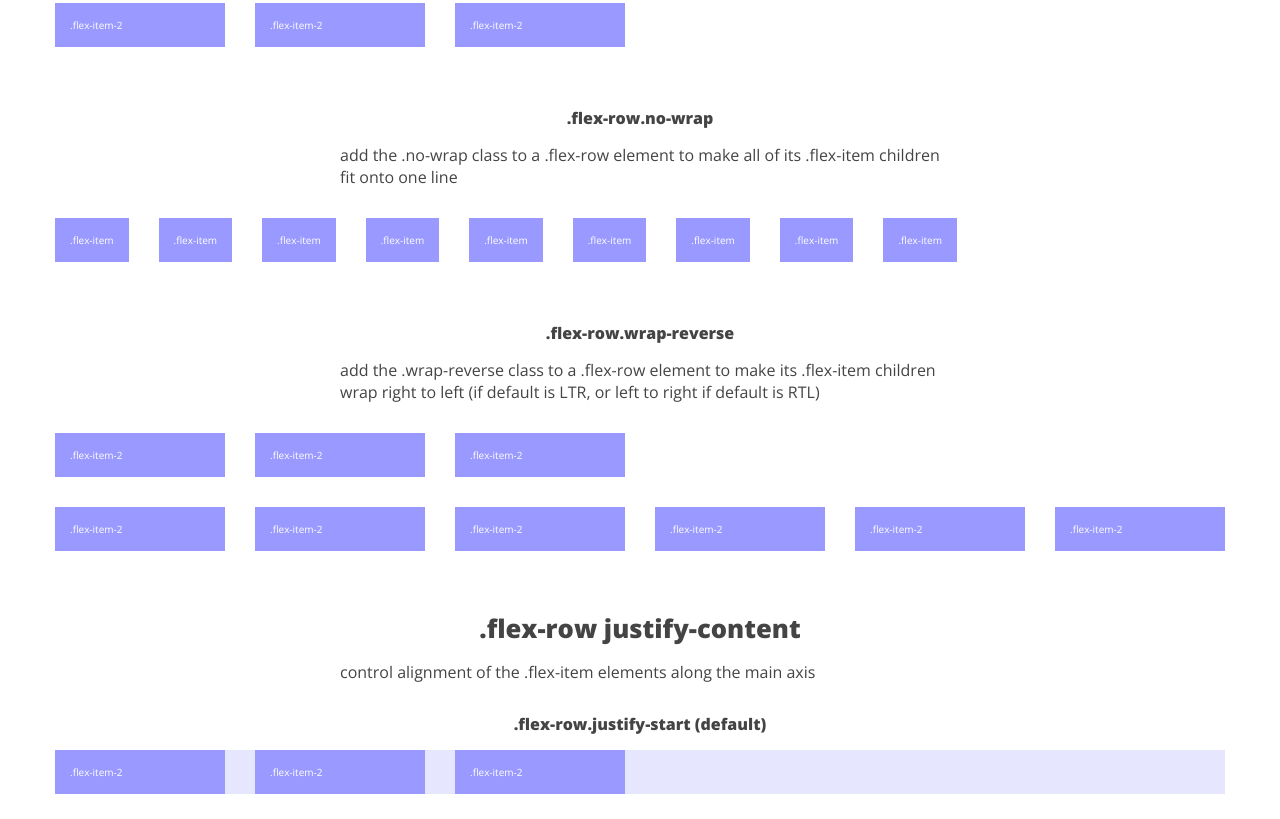
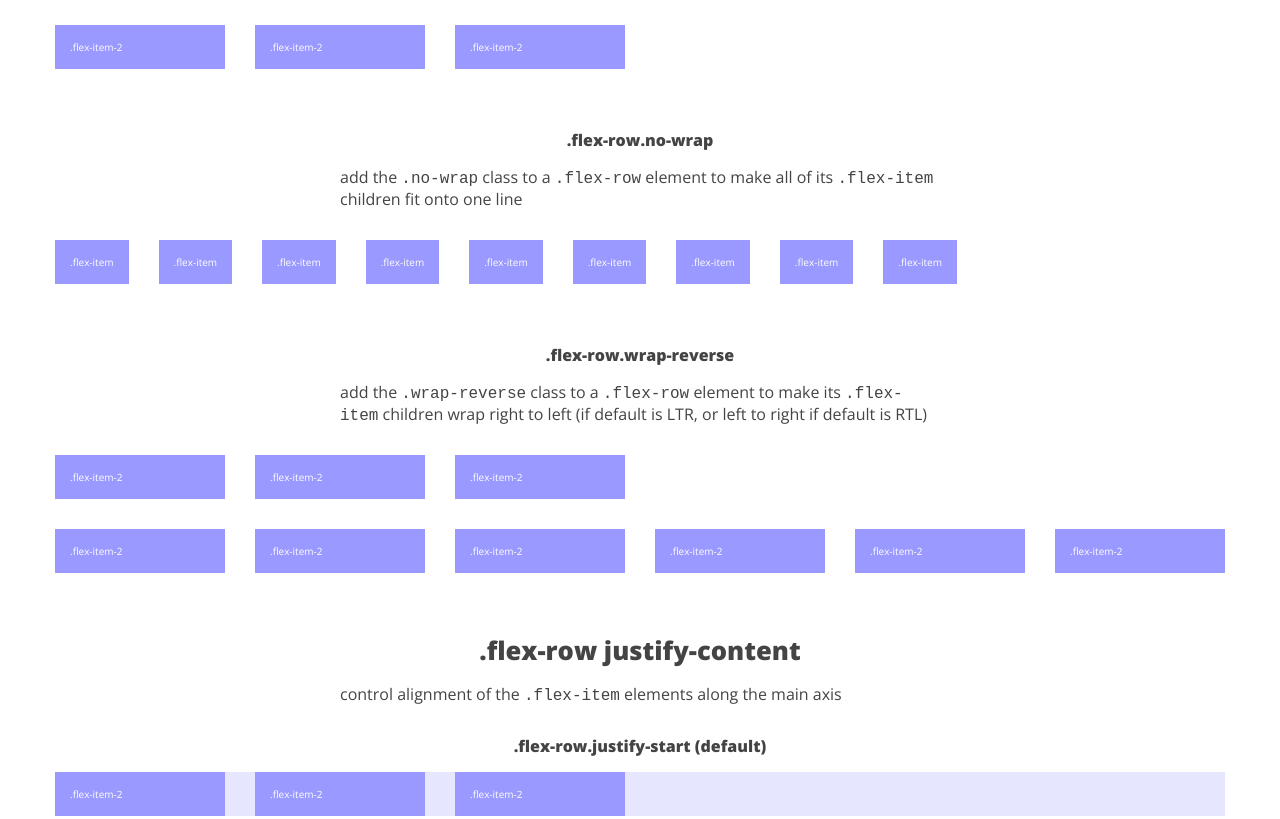
Before and after one commit to clareoneill/flexbox-grid, a website: page index.html in a window 1280 px wide. Shown: the part 2522-3341 px from the top of the page. Drawn offline with nearby package versions, Linux system fonts and the light colour scheme.

Commit message:
wrap code snippets in the <code/> tag and add minor copy updates

```diff
--- a/index.html
+++ b/index.html
@@ -102,7 +102,7 @@
       <div class="container">
         <div class="section-header">
           <h2 class="beta">Mini grid layout</h2>
-          <p>add the .mini class to a .flex-row element to apply the default grid styling to the .flex-item elements when the viewport is smaller than 500px (recommend using .flex-item-4 at the smallest)</p>
+          <p>add the <code>.mini</code> class to a <code>.flex-row</code> element to apply the default grid styling to its children <code>.flex-item</code> elements, when the viewport is smaller than 500px (recommend using <code>.flex-item-4</code> at the narrowest column width)</p>
         </div>
 
         <div class="flex-row mini">
@@ -146,7 +146,7 @@
         <section>
           <div class="section-header">
             <h3 class="gamma">.flex-row.flex-grow</h3>
-            <p>add the .flex-grow class to a .flex-row element to make all of its .flex-item children fill the horizontal space, regardless of its assigned column width</p>
+            <p>add the <code>.flex-grow</code> class to a <code>.flex-row</code> element to make all of its <code>.flex-item</code> children fill the horizontal space, regardless of each of their assigned column classes</p>
           </div>
           <div class="flex-row flex-grow">
             <div class="flex-item-2">.flex-item-2</div>
@@ -177,7 +177,7 @@
 
           <div class="section-header">
             <h4 class="delta">.flex-row.no-wrap</h4>
-            <p>add the .no-wrap class to a .flex-row element to make all of its .flex-item children fit onto one line</p>
+            <p>add the <code>.no-wrap</code> class to a <code>.flex-row</code> element to make all of its <code>.flex-item</code> children fit onto one line</p>
           </div>
           <div class="flex-row no-wrap">
             <div class="flex-item">.flex-item</div>
@@ -193,7 +193,7 @@
 
           <div class="section-header">
             <h4 class="delta">.flex-row.wrap-reverse</h4>
-            <p>add the .wrap-reverse class to a .flex-row element to make its .flex-item children wrap right to left (if default is LTR, or left to right if default is RTL)</p>
+            <p>add the <code>.wrap-reverse</code> class to a <code>.flex-row</code> element to make its <code>.flex-item</code> children wrap right to left (if default is LTR, or left to right if default is RTL)</p>
           </div>
           <div class="flex-row wrap-reverse">
             <div class="flex-item-2">.flex-item-2</div>
@@ -211,7 +211,7 @@
         <section>
           <div class="section-header">
             <h3 class="gamma">.flex-row justify-content</h3>
-            <p>control alignment of the .flex-item elements along the main axis</p>
+            <p>control alignment of the <code>.flex-item</code> elements along the main axis</p>
           </div>
 
           <h4 class="delta">.flex-row.justify-start (default)</h4>
@@ -253,7 +253,7 @@
         <section>
           <div class="section-header">
             <h3 class="gamma">.flex-row align-items</h3>
-            <p>defines alignment of the .flex-item elements along the cross-axis (perpendicular to the justify-content axis)</p>
+            <p>defines alignment of the <code>.flex-item</code> elements along the cross-axis (perpendicular to the justify-content axis)</p>
           </div>
 
           <h4 class="delta">.flex-row.align-items-start</h4>
@@ -311,7 +311,7 @@
         <section>
           <div class="section-header">
             <h3 class="gamma">.flex-row align-content</h3>
-            <p>defines alignment of the lines of .flex-item elements within their .flex-row parent container when there is extra space on the cross-axis (doesn&rsquo;t do anything when there is only a single line of .flex-item elements)</p>
+            <p>defines alignment of the lines of <code>.flex-item</code> elements within their <code>.flex-row</code> parent container when there is extra space on the cross-axis (doesn&rsquo;t do anything when there is only a single line of <code>.flex-item</code> elements)</p>
           </div>
 
           <h4 class="delta">.flex-row.align-content-start</h4>
@@ -393,7 +393,7 @@
         <section>
           <div class="section-header">
             <h3 class="gamma">.flex-item.flex-grow</h3>
-            <p>add the .flex-grow class to any .flex-item element to make it fill the remaining horizontal space, regardless of its assigned column class</p>
+            <p>add the <code>.flex-grow</code> class to any <code>.flex-item</code> element to make it fill the remaining horizontal space, regardless of its assigned column class</p>
           </div>
           <div class="flex-row">
             <div class="flex-item-2">.flex-item-2</div>
@@ -405,7 +405,7 @@
         <section>
           <div class="section-header">
             <h3 class="gamma">.flex-item align-self</h3>
-            <p>allows the default alignment of an individual .flex-item element to be overridden (overrides parent .flex-row element&rsquo;s align-items property)</p>
+            <p>allows the default alignment of an individual <code>.flex-item</code> element to be overridden (overrides parent <code>.flex-row</code> element&rsquo;s align-items property)</p>
           </div>
           <div class="flex-row">
             <div class="flex-item-2">default</div>
```
